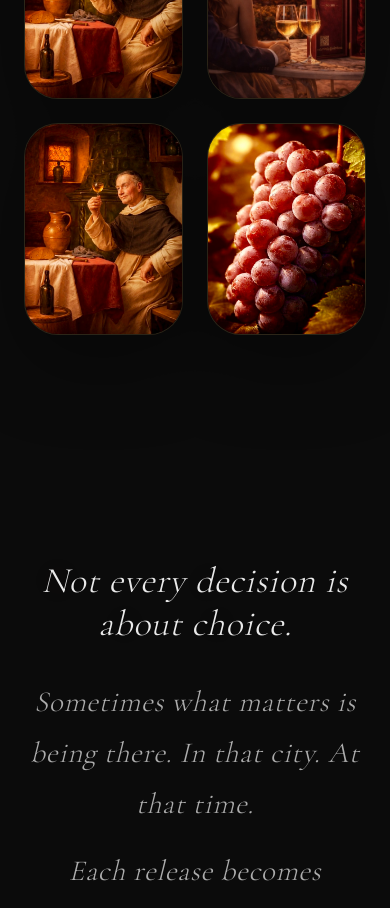
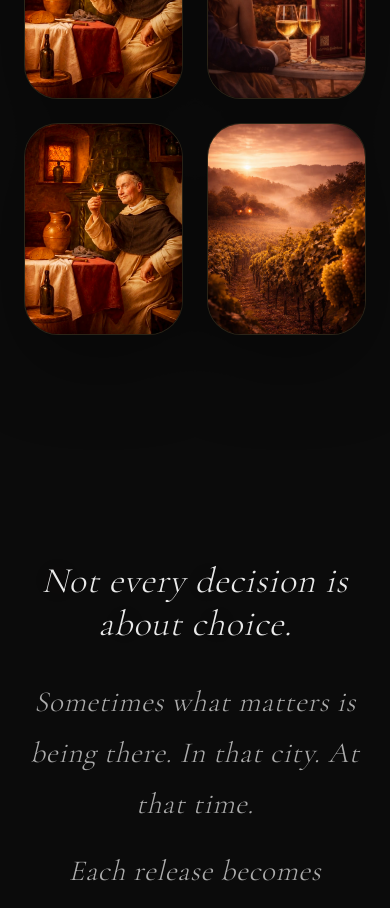
Before and after one commit to pohi99999/Lumen-landing, a Next.js app: page / in a window 390 px wide. Shown: the part 6480-7388 px from the top of the page. Built offline with nearby package versions, Linux system fonts and the light colour scheme.

Commit message:
fix(mobile): replace bottom-right gallery image on mobile with new avif

```diff
--- a/app/page.tsx
+++ b/app/page.tsx
@@ -244,7 +244,7 @@ function PageContent() {
             />
             <ImageFrame
               src="/szolofurt-uj.jpg"
-              mobileSrc="/szolofurt-uj.jpg"
+              mobileSrc="/szerzetes-helyett.avif"
               alt="Szőlőfürt közelkép"
               frameClassName="aspect-[3/4]"
               sizes="50vw"
```
Also changed, not shown: public/szerzetes-helyett.avif (added).
